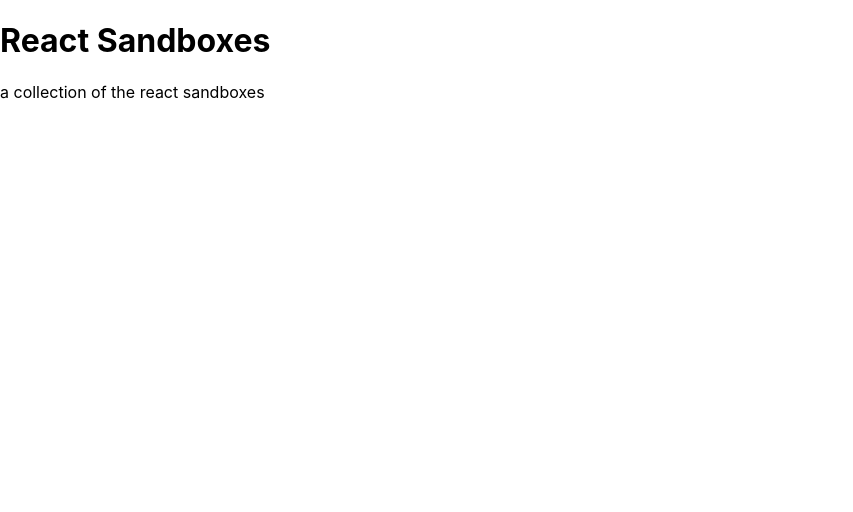
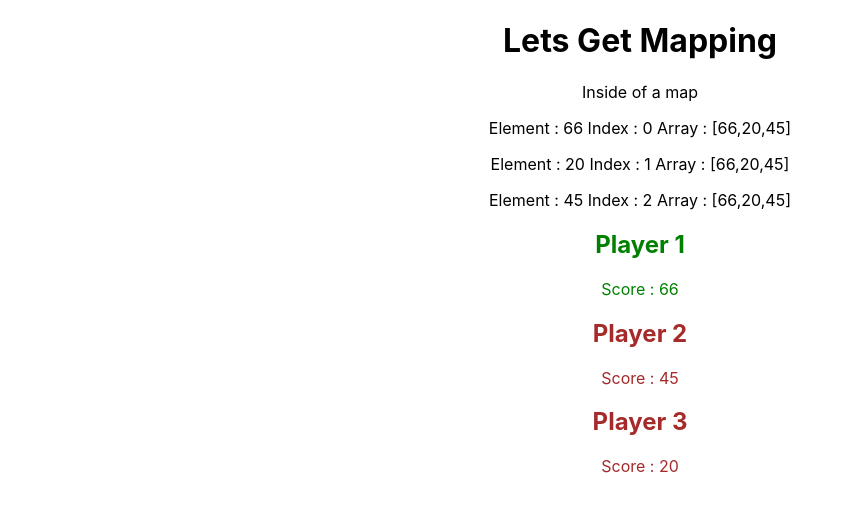
Before and after one commit to walkonmars36/react-sandboxes, a React (Create React App) app: page / in a window 1280 px wide. Shown: the top 512 px of the page, without its empty margins (0-853 px from the left). Built offline with nearby package versions, Linux system fonts and the light colour scheme.

Commit message:
Updated readme

```diff
--- a/public/index.html
+++ b/public/index.html
@@ -24,7 +24,7 @@
       work correctly both with client-side routing and a non-root public URL.
       Learn how to configure a non-root public URL by running `npm run build`.
     -->
-    <title>React App</title>
+    <title>Mapping</title>
   </head>
   <body>
     <noscript>You need to enable JavaScript to run this app.</noscript>
--- a/src/App.jsx
+++ b/src/App.jsx
@@ -1,13 +1,49 @@
-
-import './App.css';
+import "./App.css";
+import ScoreCard from "./components/ScoreCard";
 
 const App = () => {
+  // MAP SYNTAX
+  // Initial Data source
+  const scores = [66, 20, 45];
+  // Update when Completed
+  // const scores = [66, 20, 45, 1900, 55];
+
+  // Recap map syntax -> what parameters are available
+  const insideMap = scores.map((element, index, array) => {
+    const content = `Element : ${element} Index : ${index} Array : [${array}]`;
+    return <p>{content}</p>;
+  });
+
+  // CREATING A SCORES OBJECT
+  // {score: 66, id: 1, didWin: true}
+  const playerCards = scores
+    .sort((a, b) => b - a)
+    .map((score, index) => {
+      const didWin = index === 0;
+      const playerCard = { score: score, id: index, position: index + 1, didWin };
+      return playerCard;
+    });
+
+  // USING OBJECT TO CREATE COMPONENTS
+  const playersJsx = playerCards.map((player) => {
+    return <ScoreCard key={player.id} score={player.score} position={player.position} didWin={player.didWin} />;
+  });
+
+  // Challenge
+  // There is a data file in the data folder => [{data},{data}]
+  // Create a reusable component to display each object in the array
+  // Map over the data file and create a component for each object
+  // Have fun and display it in the app
+
   return (
-    <main>
-      <h1>React Sandboxes</h1>
-      <p>a collection of the react sandboxes</p>
+    <main className="App">
+      <h1>Lets Get Mapping</h1>
+      <p>Inside of a map </p>
+      {insideMap}
+      {console.log(playerCards)}
+      {playersJsx}
     </main>
   );
-}
+};
 
 export default App;
--- /dev/null
+++ b/src/components/ScoreCard/ScoreCard.jsx
@@ -0,0 +1,18 @@
+import React from "react";
+import styles from "./ScoreCard.module.scss";
+
+const ScoreCard = (props) => {
+  const { score, position, didWin } = props;
+  // CONDITIONALLY ADDING STYLES
+  const cardStyles = didWin ? styles.win : styles.lose;
+  return (
+    <>
+      <div className={cardStyles}>
+        <h2>{`Player ${position}`}</h2>
+        <p>{`Score : ${score}`}</p>
+      </div>
+    </>
+  );
+};
+
+export default ScoreCard;
--- /dev/null
+++ b/src/components/ScoreCard/ScoreCard.module.scss
@@ -0,0 +1,7 @@
+.win {
+  color: green;
+}
+
+.lose {
+  color: brown;
+}
--- /dev/null
+++ b/src/components/ScoreCard/index.js
@@ -0,0 +1,3 @@
+import ScoreCard from "./ScoreCard";
+
+export default ScoreCard;
```
Also changed, not shown: src/data/data.js (added, +25 -0 lines), 1 other file (tests, documents, lock files or other folders).
